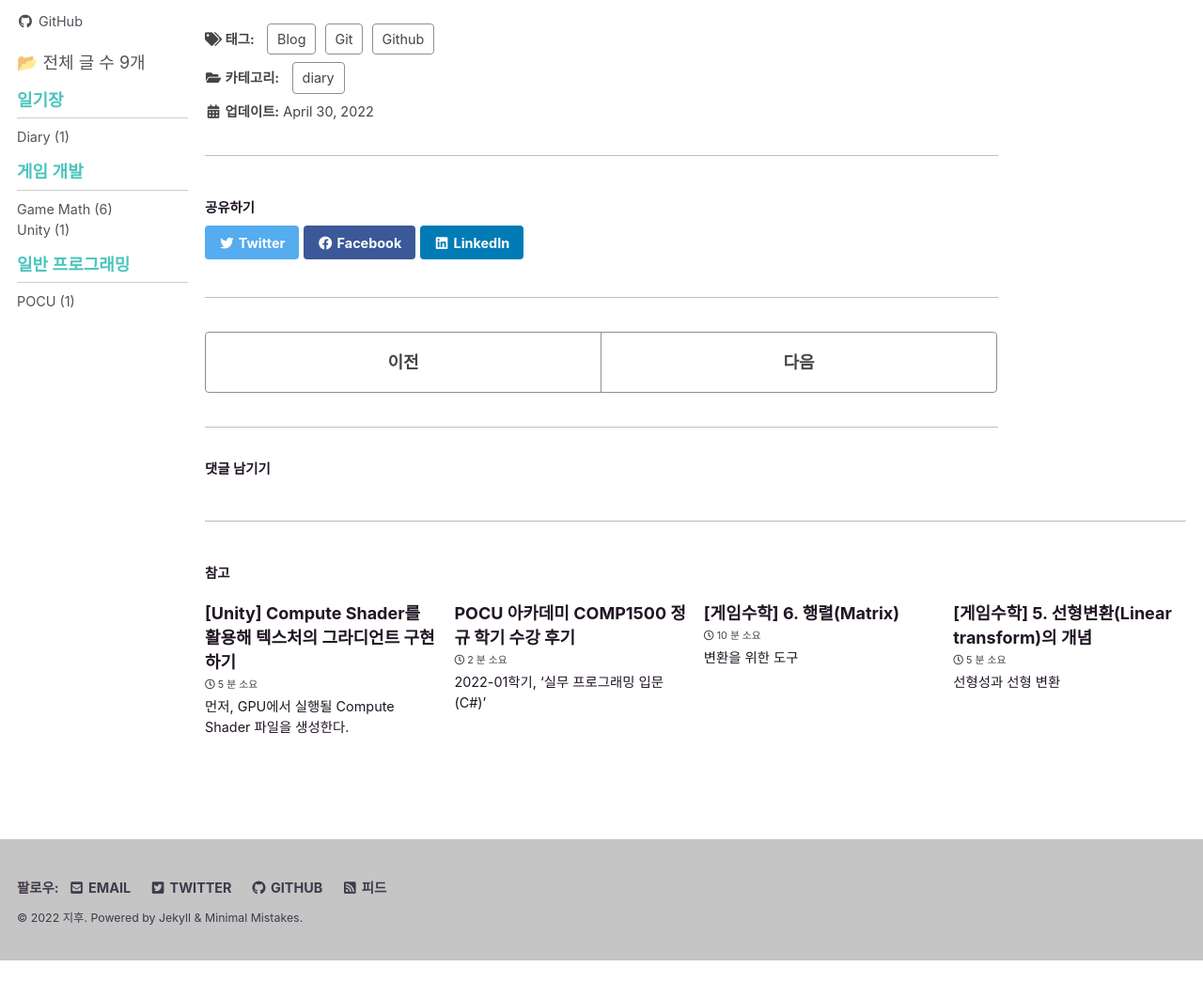
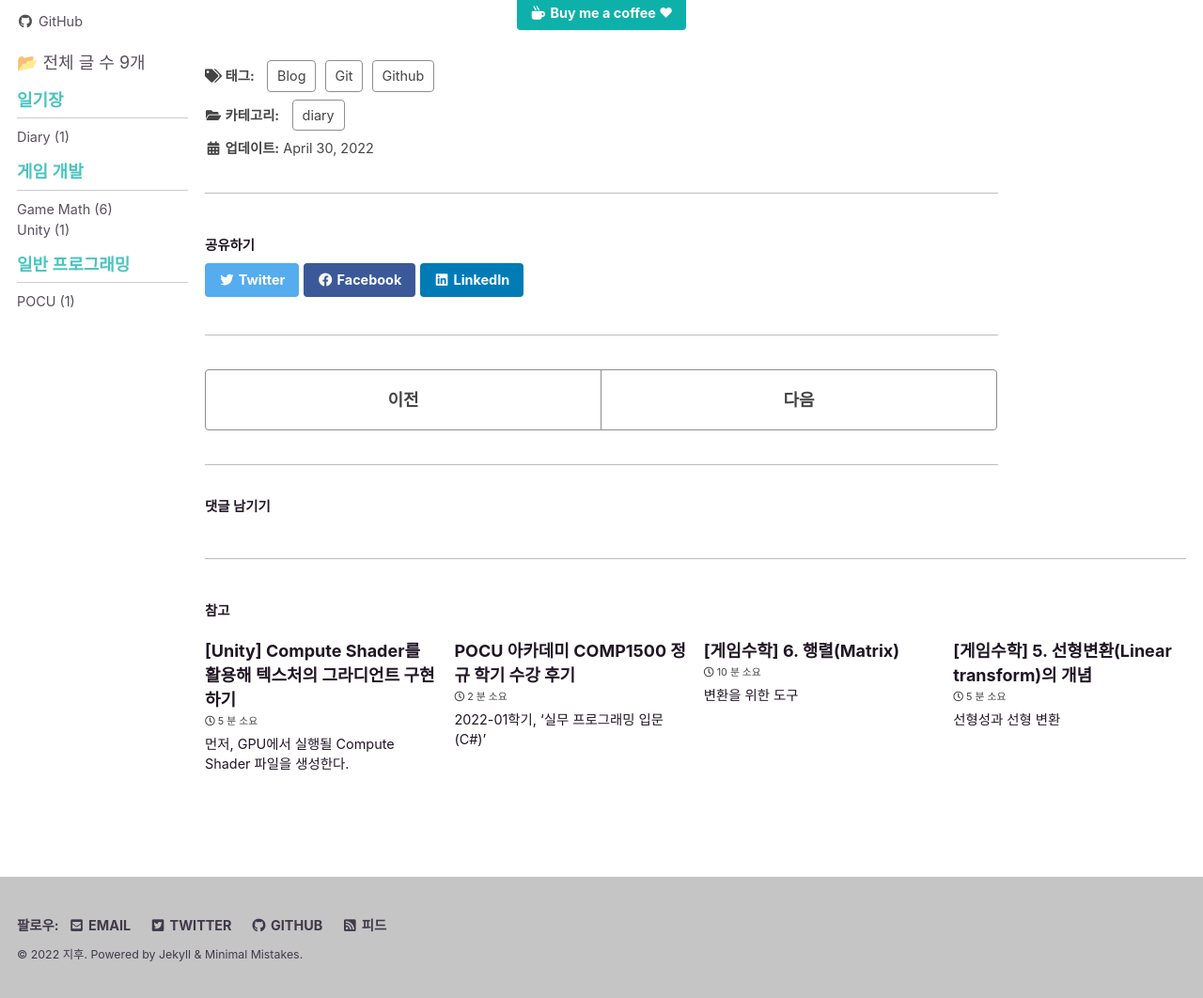
Before and after one commit to jihukim135/jihukim135.github.io, a Jekyll site: the page built from _posts/2022-04-30-Test.md, in a window 1280 px wide and 1400 px high, scrolled down 2817 px, cut to the strip 338-1400 px from the top of the window. Shown: the whole strip at 94% size. Built offline with Jekyll 4.4.1, drawn with Linux system fonts in a browser that asks for light colours; cached includes are drawn as plain includes; some web fonts are replaced; comment, search, counter and statistics services are not loaded; before the commit the page ends 4177 px from its top, so only the background shows below that.

Commit message:
Feat: Buy me a coffee 추가

```diff
--- a/_layouts/single.html
+++ b/_layouts/single.html
@@ -46,6 +46,13 @@
         {% if page.link %}<div><a href="{{ page.link }}" class="btn btn--primary">{{ site.data.ui-text[site.locale].ext_link_label | default: "Direct Link" }}</a></div>{% endif %}
       </section>
 
+    <div id="toss-link-btn">
+      <a href="https://toss.me/jihukim135" class="btn btn--toss">
+        <i class="fa-fw fas fa-mug-hot" aria-hidden="true"></i>
+        <span>Buy me a coffee ❤</span>
+      </a>
+    </div>
+
       <footer class="page__meta">
         {% if site.data.ui-text[site.locale].meta_label %}
           <h4 class="page__meta-title">{{ site.data.ui-text[site.locale].meta_label }}</h4>
--- a/_sass/minimal-mistakes/_buttons.scss
+++ b/_sass/minimal-mistakes/_buttons.scss
@@ -39,7 +39,8 @@
   (info, $info-color),
   (facebook, $facebook-color),
   (twitter, $twitter-color),
-  (linkedin, $linkedin-color);
+  (linkedin, $linkedin-color),
+  (toss, $link-color);
 
   @each $buttoncolor, $color in $buttoncolors {
     &--#{$buttoncolor} {
--- a/_sass/minimal-mistakes/_page.scss
+++ b/_sass/minimal-mistakes/_page.scss
@@ -566,3 +566,12 @@
     }
   }
 }
+
+/*
+   Buy me a coffee
+   ========================================================================== */
+
+div#toss-link-btn {
+  text-align: center;
+  margin-top: 2em;
+}
--- a/_sass/minimal-mistakes/_utilities.scss
+++ b/_sass/minimal-mistakes/_utilities.scss
@@ -60,6 +60,14 @@
   text-decoration: none;
   box-shadow: 0 0 2px 2px rgba(0, 0, 0, 0.6);
 }
+
+/*
+   Buy me a coffee btn
+   ========================================================================== */
+
+   .fa-mug-hot {
+     color: $background-color;
+   }
 
 /*
    Skip links
```
